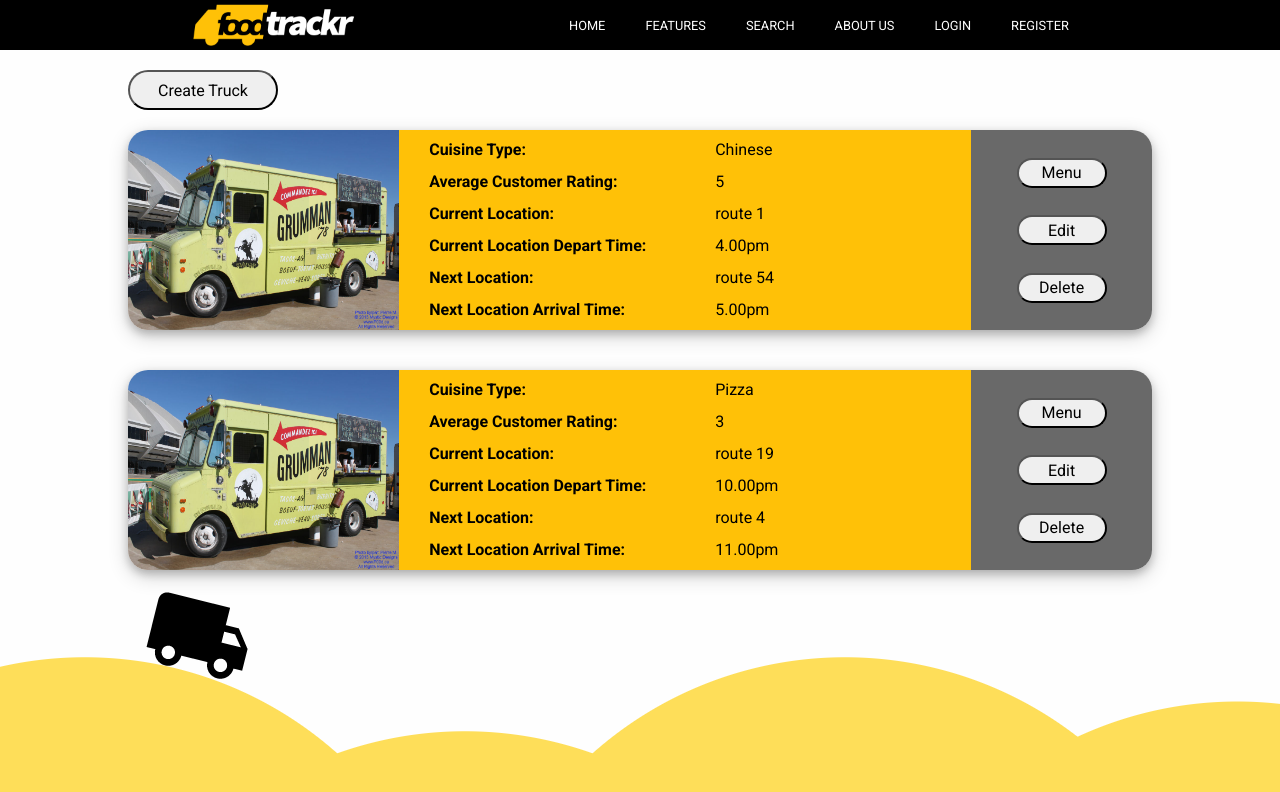
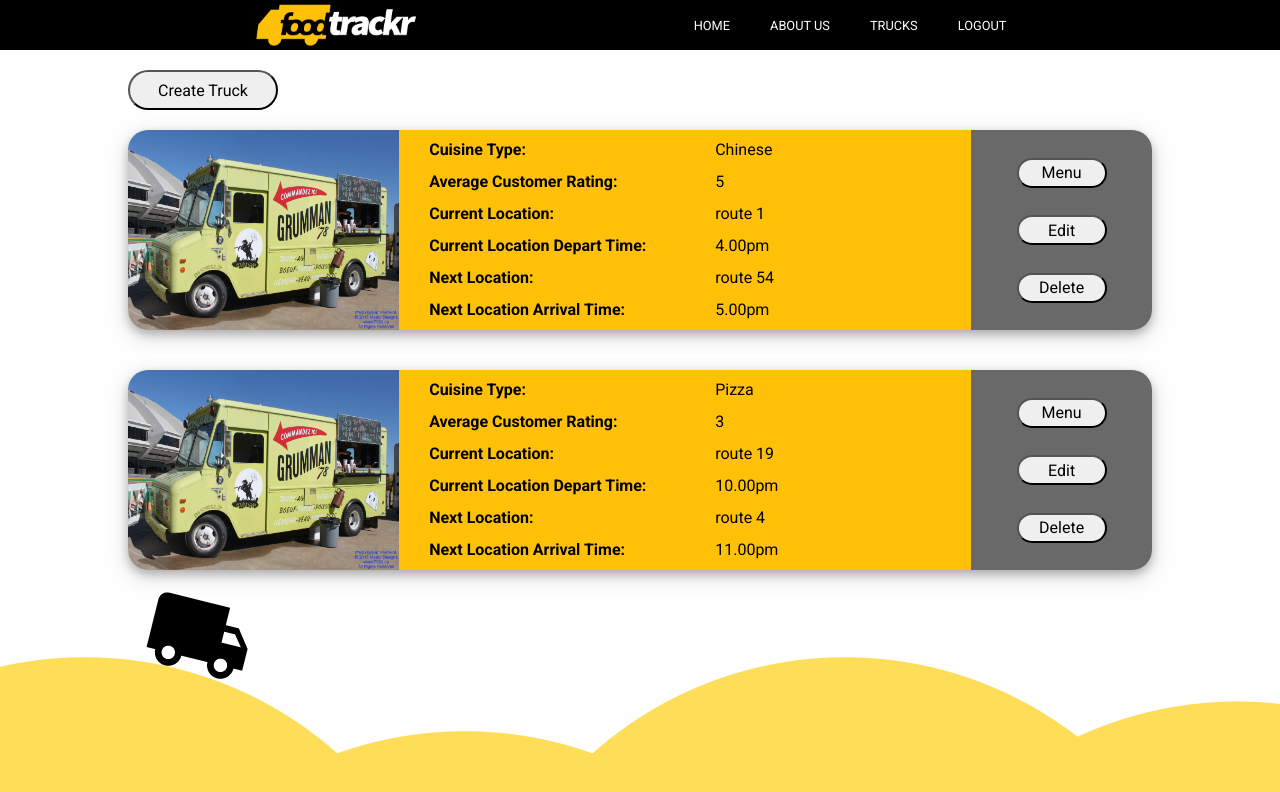
Before and after one commit to Sara-DLC/FoodTruck, a React (Create React App) app: page /trucks in a window 1280 px wide. Shown: the top 792 px of the page. Built offline with nearby package versions, Linux system fonts and the light colour scheme.

Commit message:
create dynamic nav-bar

```diff
--- a/src/App.js
+++ b/src/App.js
@@ -17,7 +17,6 @@ function App() {
 
   return (
     <div className="App">
-       <NavigationCard/>
        {/* <Container className="App" fixed> */}
          <div className="App">
       <Route exact path ='/' component={UserForm}/>
--- a/src/components/Favorites.js
+++ b/src/components/Favorites.js
@@ -2,6 +2,7 @@ import React, { useEffect } from 'react';
 import { connect } from 'react-redux';
 import * as actionCreators from '../state/actionCreators';
 import Truck from './Truck';
+import NavigationCard from './NavigationCard';
 import './scss/Favorites.scss';
 
 
@@ -15,13 +16,15 @@ const Favorites = (props) => {
     // },[]);
 
     return (
+        <div>
+        <NavigationCard search={true} favorites={true} logout={true}/>
         <div className='favorite-trucks'>
             {trucks.map(item => (
                 <Truck truck={item} buttonText='Remove' className="fav-btn"/>
             ))}
 
         </div>
-
+        </div>
     )
 
 
--- a/src/components/LoginForm.js
+++ b/src/components/LoginForm.js
@@ -7,7 +7,7 @@ import axios from "axios";
 import * as Yup from "yup";
 import './scss/LoginForm.scss';
 import logo from'../img/login.png';
-
+import NavigationCard from './NavigationCard';
 
 
 const UserForm = ({errors, touched, status}) => {
@@ -22,6 +22,8 @@ const UserForm = ({errors, touched, status}) => {
 
 
     return (
+      <div>
+      <NavigationCard login={true} logout={true} register={true}/>
 
     <div className="main">
 
@@ -69,6 +71,7 @@ const UserForm = ({errors, touched, status}) => {
 
 
     </div>
+    </div>
 
 
 );
@@ -95,6 +98,7 @@ const FormikUserForm = withFormik({
 
 
     handleSubmit(values, { props, resetForm }) {
+      debugger
       const params ={
         username: values.user,
         password: values.password
--- a/src/components/NavigationCard.js
+++ b/src/components/NavigationCard.js
@@ -3,19 +3,27 @@ import './scss/navigation.scss';
 import {Link} from 'react-router-dom';
 import logo from '../img/logo-2.png';
 
-const Nav =({home, search, features, about, login, register}) =>{
+const Nav =({home, search, myTrucks, favorites, login, register, logout}) =>{
+
+
+  const onLogout = event => {
+    localStorage.removeItem('token');
+    localStorage.removeItem('user')
+  }
 
     return(
 
       <header className='header-section' >
           <img src={logo} alt="FoodTruck Trackr Logo"/>
         <nav className="nav-bar">
-              <Link to='/favorites'>HOME{home}</Link>
-              <Link to='/'>FEATURES{features}</Link>
-              <Link to='truck-search'>SEARCH{search}</Link>
-              <Link to='/'>ABOUT US{about}</Link>
-              <Link to='/'>LOGIN{login}</Link>
-              <Link to='/register'>REGISTER{register}</Link>
+              <Link to='/'>HOME</Link>
+              <Link to='/'>ABOUT US</Link>
+              {favorites? <Link to='/favorites'>FAVORITES</Link> : null}
+              {search? <Link to='/truck-search'>SEARCH</Link> : null}
+              {myTrucks? <Link to='/trucks'>TRUCKS</Link> : null}
+              {login ? <Link to='/'>LOGIN</Link> : null }
+              {register ? <Link to='/register'>REGISTER</Link> : null }
+              {logout ? <Link to='/' onClick={onLogout}>LOGOUT</Link> : null }
           </nav>
 
       </header>
--- a/src/components/RegisterForm.js
+++ b/src/components/RegisterForm.js
@@ -7,6 +7,7 @@ import axios from "axios";
 import * as Yup from "yup";
 import './scss/LoginForm.scss';
 import logo from'../img/register.png';
+import NavigationCard from './NavigationCard';
 
 
 const RegisterForm = ({errors, touched, values, status}) => {
@@ -20,6 +21,8 @@ const RegisterForm = ({errors, touched, values, status}) => {
 
 
     return (
+      <div>
+      <NavigationCard login={true} logout={true} register={true}/>
     <div className="main">
     <img src={logo} alt='girl looking for direction'/>
         <Form className="login-form">
@@ -74,7 +77,7 @@ const RegisterForm = ({errors, touched, values, status}) => {
 
     </label>
     </div>
-
+    </div>
 
 );
 }
--- a/src/components/SearchPage.js
+++ b/src/components/SearchPage.js
@@ -4,6 +4,7 @@ import {Formik, Field, Form} from 'formik';
 import '../components/scss/searchPage.scss';
 import * as actionCreators from '../state/actionCreators';
 import Truck from './Truck';
+import NavigationCard from './NavigationCard';
 
 
 const SearchPage = (props) => {
@@ -16,6 +17,9 @@ const SearchPage = (props) => {
     }
 
     return (
+        <div>
+            <NavigationCard search={true} favorites={true} logout={true}/>
+
         <div className='search-page'>
 
             <Formik
@@ -45,6 +49,7 @@ const SearchPage = (props) => {
                 ))}
             </div>
         </div>
+        </div>
     )
 }
 
--- a/src/components/VendorPage.js
+++ b/src/components/VendorPage.js
@@ -2,6 +2,7 @@ import React, { useEffect } from 'react';
 import { connect } from 'react-redux';
 import * as actionCreators from '../state/actionCreators';
 import { Link } from 'react-router-dom';
+import NavigationCard from './NavigationCard';
 import './scss/VendorPage.scss';
 // import Truck from './Truck';
 
@@ -17,6 +18,7 @@ const VendorPage = (props) => {
 
     return (
         <div className='vendor-page'>
+            <NavigationCard myTrucks={true} logout={true}/>
             <button className="create-truck">Create Truck</button>
             <div className='trucks-owned'>
 
--- a/src/components/scss/navigation.scss
+++ b/src/components/scss/navigation.scss
@@ -6,6 +6,10 @@
     justify-content: space-evenly;
     flex-wrap: nowrap;
     width: 100vw;
+
+    a {
+      cursor: pointer;
+    }
 
   }
   header img {
```
